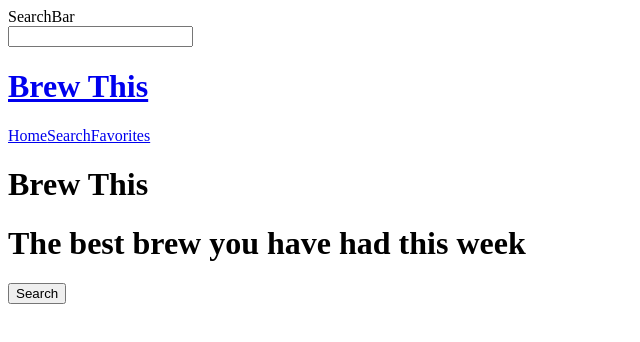
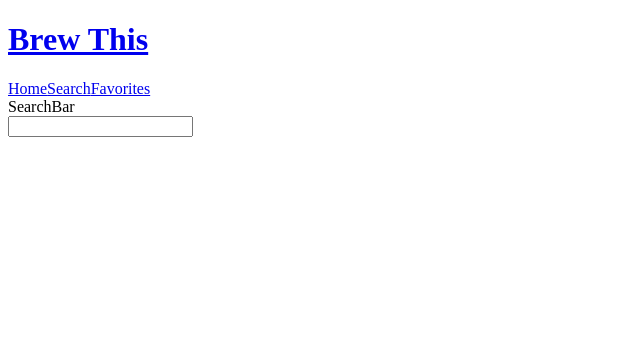
Before and after one commit to flmngwllm/BrewThis, a React (Create React App) app in the folder client/: page /Search in a window 1280 px wide. Shown: the top 342 px of the page, without its empty margins (0-640 px from the left). Built offline with nearby package versions, Linux system fonts and the light colour scheme.

Commit message:
created BrewSearch component and moved the api call logic into component. Added a new link that routes to BrewSearch

```diff
--- a/client/src/components/App.js
+++ b/client/src/components/App.js
@@ -2,25 +2,12 @@
 import {BrowserRouter as Router, Route, Switch} from 'react-router-dom';
 import Home from './Home'
 import Nav from './Nav'
-import SearchBar from './SearchBar'
-import OpenBrew from '../api/OpenBrew';
-import BrewList from '../components/BrewList'
-
+import BrewSearch from './BrewSearch'
 
 
 class App extends React.Component{
 
-    state = {
-        brewery : []
-    }
 
-    onSearchSubmit = async (city) => {
-        const response = await OpenBrew.get('/search', {
-        params: {query: city}
-    })
-
-    this.setState({brewery: response.data})
-}
 
 
     render(){
@@ -28,12 +15,12 @@
 
             <div>
                 <Router>
-                    <SearchBar onSubmit={this.onSearchSubmit}/>
-                    <BrewList brewery={this.state.brewery} />
+
                     <Nav/>
                     <div>
                     <Switch>
-                        <Route path="/" component = {Home}/>
+                        <Route exact path="/" component = {Home}/>
+                        <Route exact path="/Search" component ={BrewSearch}/>
                     </Switch>
                     </div>
                 </Router>
--- /dev/null
+++ b/client/src/components/BrewSearch.js
@@ -0,0 +1,30 @@
+import React, { Component } from 'react';
+import SearchBar from './SearchBar'
+import OpenBrew from '../api/OpenBrew';
+import BrewList from './BrewList'
+
+class Search extends Component {
+
+    state = {
+        brewery : []
+    }
+
+    onSearchSubmit = async (city) => {
+        const response = await OpenBrew.get('/search', {
+        params: {query: city}
+    })
+
+    this.setState({brewery: response.data})
+}
+
+    render() {
+        return (
+            <div>
+                <SearchBar onSubmit={this.onSearchSubmit}/>
+                    <BrewList brewery={this.state.brewery} />
+            </div>
+        );
+    }
+}
+
+export default Search;
--- a/client/src/components/Home.js
+++ b/client/src/components/Home.js
@@ -7,7 +7,7 @@
             <div>
                 <h1>Brew This</h1>
                 <h1>The best brew you have had this week</h1>
-                <Link to="/Search"><button>Search</button></Link>
+                <Link to="/BrewSearch"><button>Search</button></Link>
 
             </div>
         );
```
